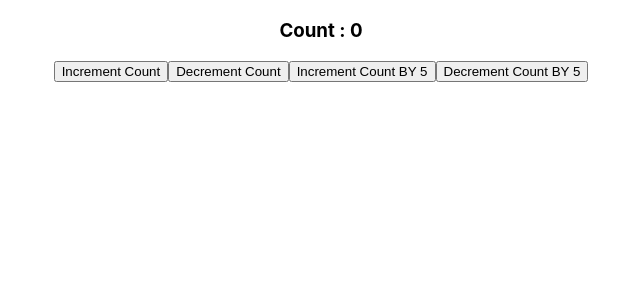
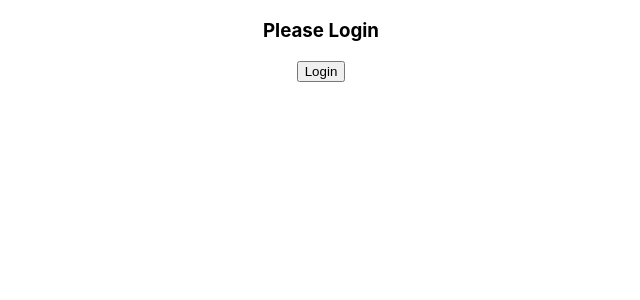
Before and after one commit to Dev-Ganesh-Sable/React-All-Topic, a React (Create React App) app in the folder all-topic/: page / in a window 1280 px wide. Shown: the top 300 px of the page, without its empty margins (319-959 px from the left). Built offline with nearby package versions, Linux system fonts and the light colour scheme.

Commit message:
add conditional rendering file or code

```diff
--- a/all-topic/src/App.js
+++ b/all-topic/src/App.js
@@ -3,6 +3,7 @@ import './App.css';
 import Demo from './Component/Demo';
 import Props from './Component/Props';
 import State from './Component/State';
+import ConditionalRendering from './Component/ConditionalRendering';
 
 function App() {
   return (
@@ -12,7 +13,10 @@ function App() {
       {/* ------------------------------------------------- */}
 
       {/* state */}
-      <State />
+      {/* <State /> */}
+
+      {/* conditional rendering */}
+      <ConditionalRendering />
 
     </div>
   );
--- /dev/null
+++ b/all-topic/src/Component/ConditionalRendering.js
@@ -0,0 +1,37 @@
+import React, { useState } from 'react'
+
+// Conditional rendering : means displaying different UI based on a condition.
+
+// Show or hide components depending on data/state
+
+// work flow
+// isLoggedIn → state variable
+// If true → show Welcome + Logout button
+// If false → show Login button
+// Clicking button updates state → UI changes automatically
+
+function ConditionalRendering() {
+
+    // using useState
+    const [isLoggedIn, setIsLoggedIn] = useState(false);
+
+    return (
+        <div>
+
+            {isLoggedIn ? (
+                <div>
+                    <h3>Welcome User</h3>
+                    <button onClick={() => setIsLoggedIn(false)}>Logout</button>
+                </div>
+            ) : (
+                <div>
+                    <h3>Please Login</h3>
+                    <button onClick={() => setIsLoggedIn(true)}>Login</button>
+                </div>
+            )}
+
+        </div>
+    )
+}
+
+export default ConditionalRendering
```
